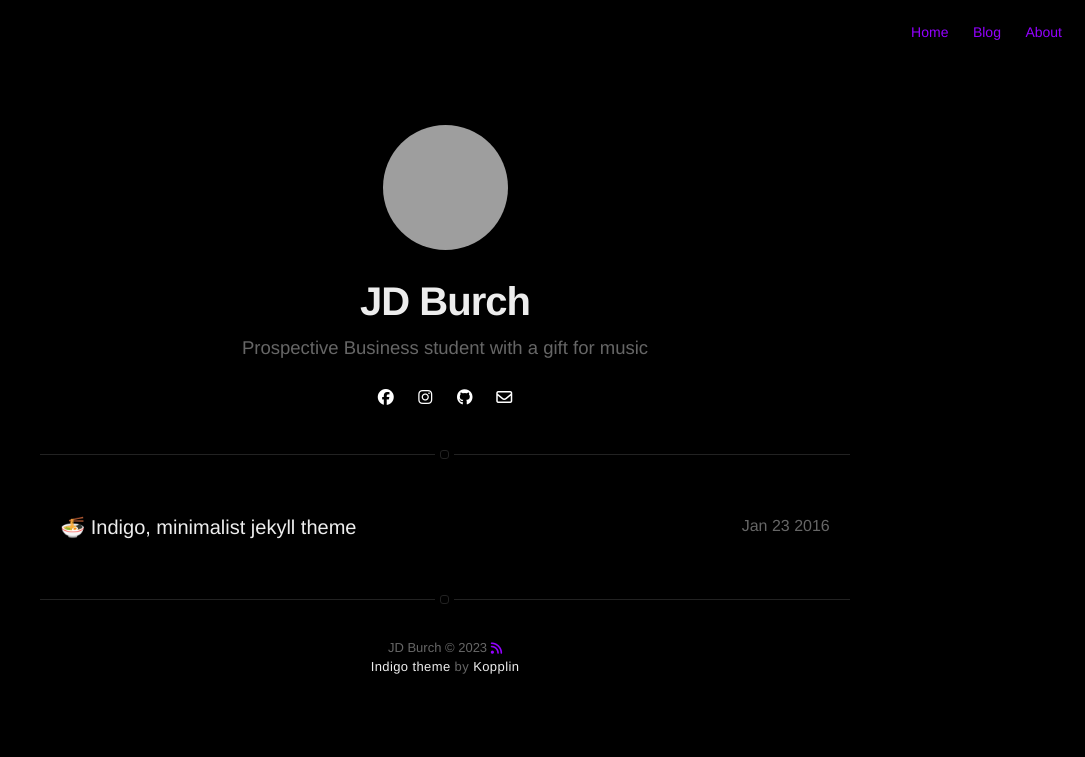
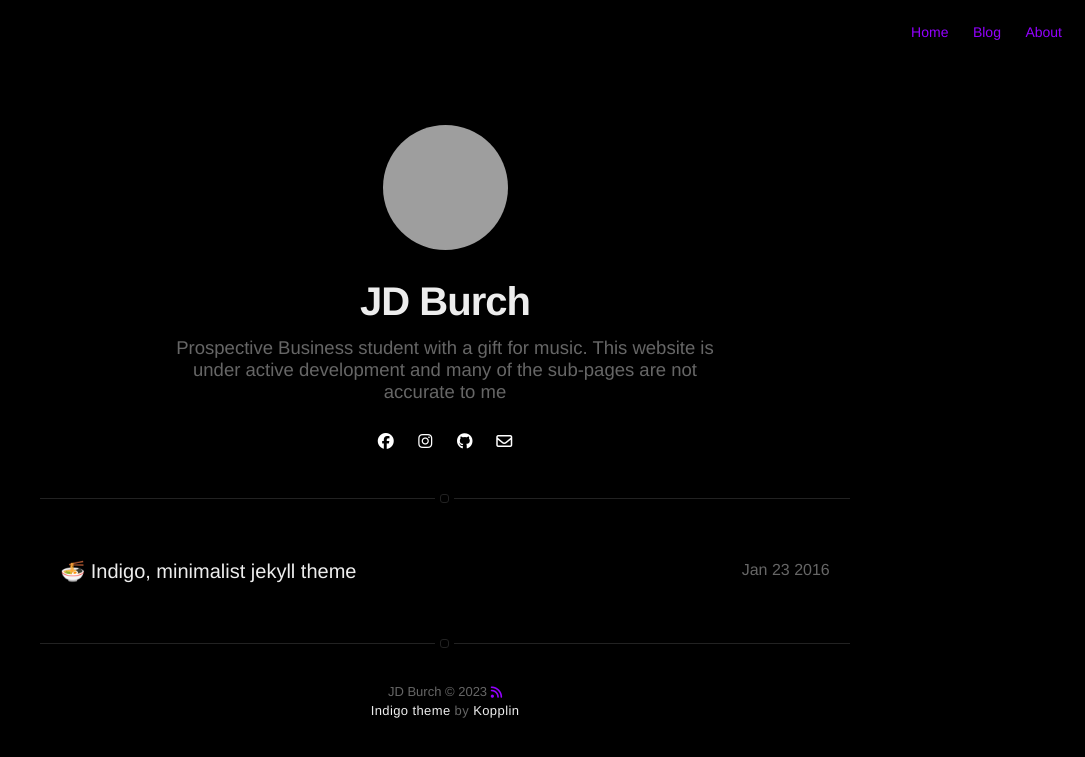
Before and after one commit to JDBurchHuzzah/jdburchhuzzah.github.io, a Jekyll site: the page built from projects.html, in a window 1280 px wide. Shown: the top 757 px of the page, without its empty margins (195-1280 px from the left). Built offline with Jekyll 4.4.1, drawn with Linux system fonts in a browser that asks for light colours; nearby versions of some CDN libraries; emoji names are drawn with the system emoji font; grey boxes are pictures that could not be loaded.

Commit message:
Update _config.yml

```diff
--- a/_config.yml
+++ b/_config.yml
@@ -1,6 +1,6 @@
 # main text of home
 title: JD Burch
-bio: Prospective Business student with a gift for music
+bio: Prospective Business student with a gift for music. This website is under active development and many of the sub-pages are not accurate to me
 
 # twitter summary info
 description: A blog about technology and stuff related
```
